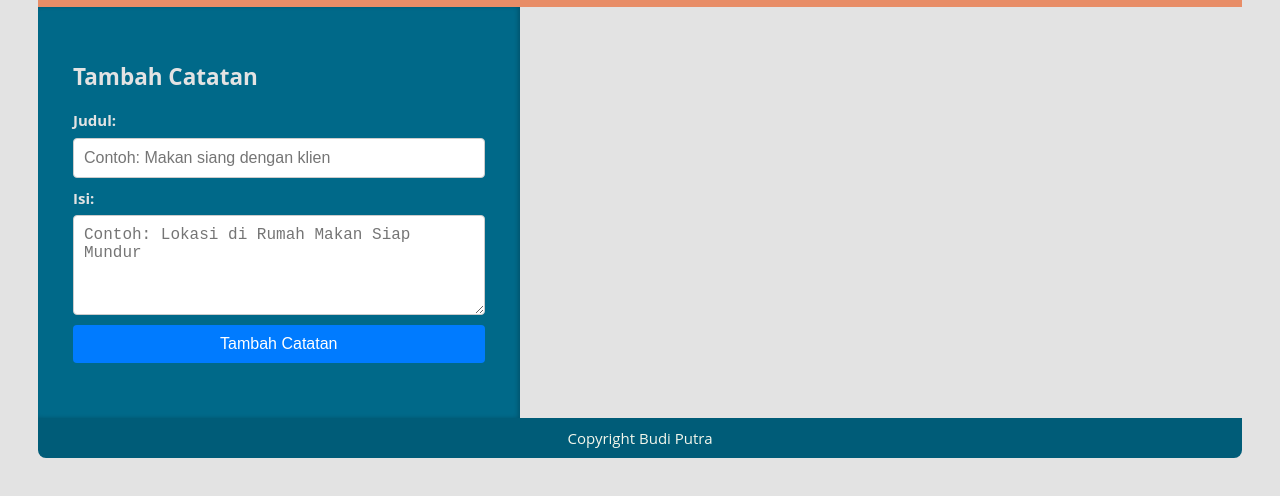
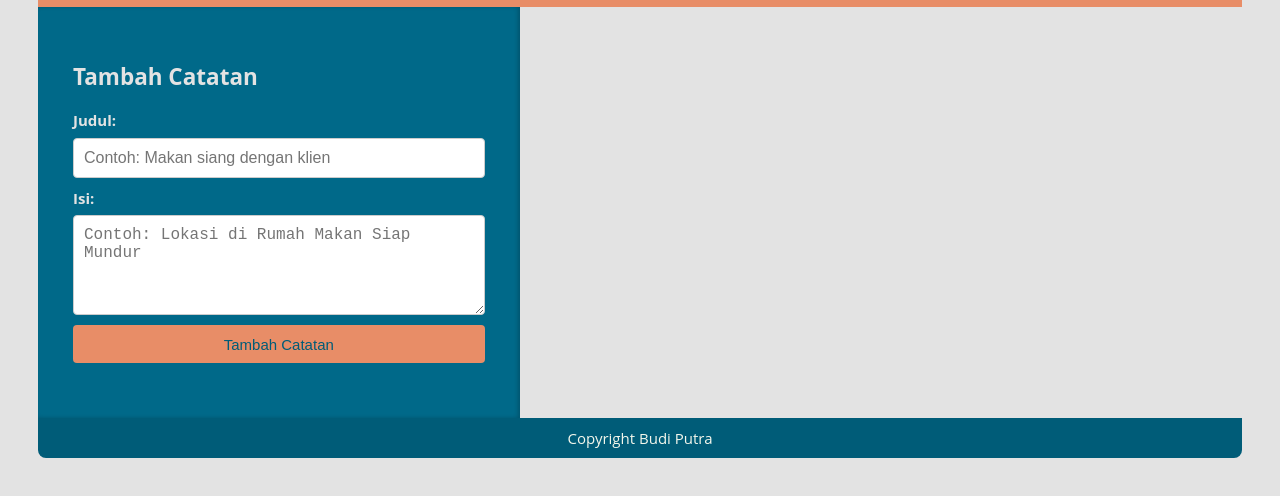
Before and after one commit to bud1gata/TA-Frontend-Dicoding, a website built with webpack: page src/template.html in a window 1280 px wide. Shown: the part 92-588 px from the top of the page. Built offline with nearby package versions, Linux system fonts and the light colour scheme; no server answers.

Commit message:
fix: button tambah

```diff
--- a/src/components/input.js
+++ b/src/components/input.js
@@ -24,7 +24,7 @@ export class InputForm extends HTMLElement {
                 name="body"
                 placeholder="Contoh: Lokasi di Rumah Makan Siap Mundur"
                 required></textarea>
-                <button type="submit">Tambah Catatan</button>
+                <button type="submit" id="btn-add">Tambah Catatan</button>
                 <p id="error-message" style="color: red; display: none;">Please fill out both fields.</p>
                 <loading-indicator></loading-indicator> <!-- Include the loading indicator -->
             </form>
--- a/src/styles/styles.css
+++ b/src/styles/styles.css
@@ -1,8 +1,3 @@
-*,
-*::before,
-*::after {
-    box-sizing: border-box;
-}
 body {
   padding: 1em;
   font-family: "Open Sans", "Helvetica Neue", Helvetica, Arial, sans-serif;
@@ -42,17 +37,18 @@ header, footer {
   }
 
   #note-form button {
-    padding: 10px;
+    padding: 0.7em;
+    background-color: #E88D67;
+    color: #005C78;
     border: none;
-    background-color: #007BFF;
-    color: white;
-    font-size: 16px;
     border-radius: 4px;
     cursor: pointer;
+    font-size: 1em;
   }
 
   #note-form button:hover {
-    background-color: #0056b3;
+    background-color: #cf5c2a;
+    color: #F3F7EC;
   }
 
   #notes-container {
@@ -179,21 +175,6 @@ textarea {
     min-height: 100px;
 }
 
-button {
-    padding: 0.7em;
-    background-color: #E88D67;
-    color: #005C78;
-    border: none;
-    border-radius: 4px;
-    cursor: pointer;
-    font-size: 1em;
-}
-
-button:hover {
-    background-color: #cf5c2a;
-    color: #F3F7EC;
-}
-
 /* Error message styling */
 .error-message {
     color: red;
@@ -227,10 +208,6 @@ button:hover {
 @keyframes spin {
   0% { transform: rotate(0deg); }
   100% { transform: rotate(360deg); }
-}
-
-.btn-hapus{
-  height: 40px;
 }
 
 .note-item {
```
